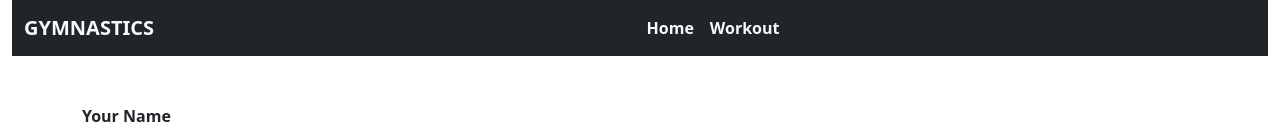
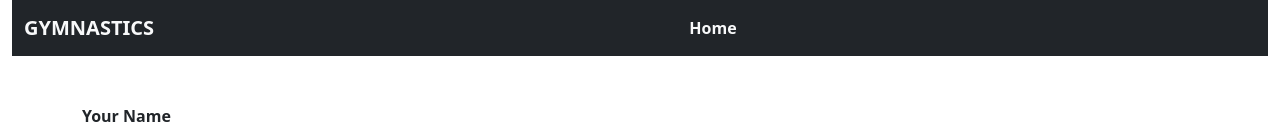
Before and after one commit to Ikram-Akbar/Gymnastics, an Angular app: page / in a window 1280 px wide. Shown: the top 134 px of the page. Built offline with nearby package versions, Linux system fonts and the light colour scheme.

Commit message:
some change in appComponent

```diff
--- a/src/app/app.component.html
+++ b/src/app/app.component.html
@@ -22,9 +22,9 @@
               <a class="nav-link active text-light fw-semibold" aria-current="page" routerLink=""
                 >Home</a
               >
-              <a class="nav-link active text-light fw-semibold" aria-current="page" routerLink="workout"
+              <!-- <a class="nav-link active text-light fw-semibold" aria-current="page" routerLink="workout"
                 >Workout</a
-              >
+              > -->
             </div>
           </div>
         </div>
```
